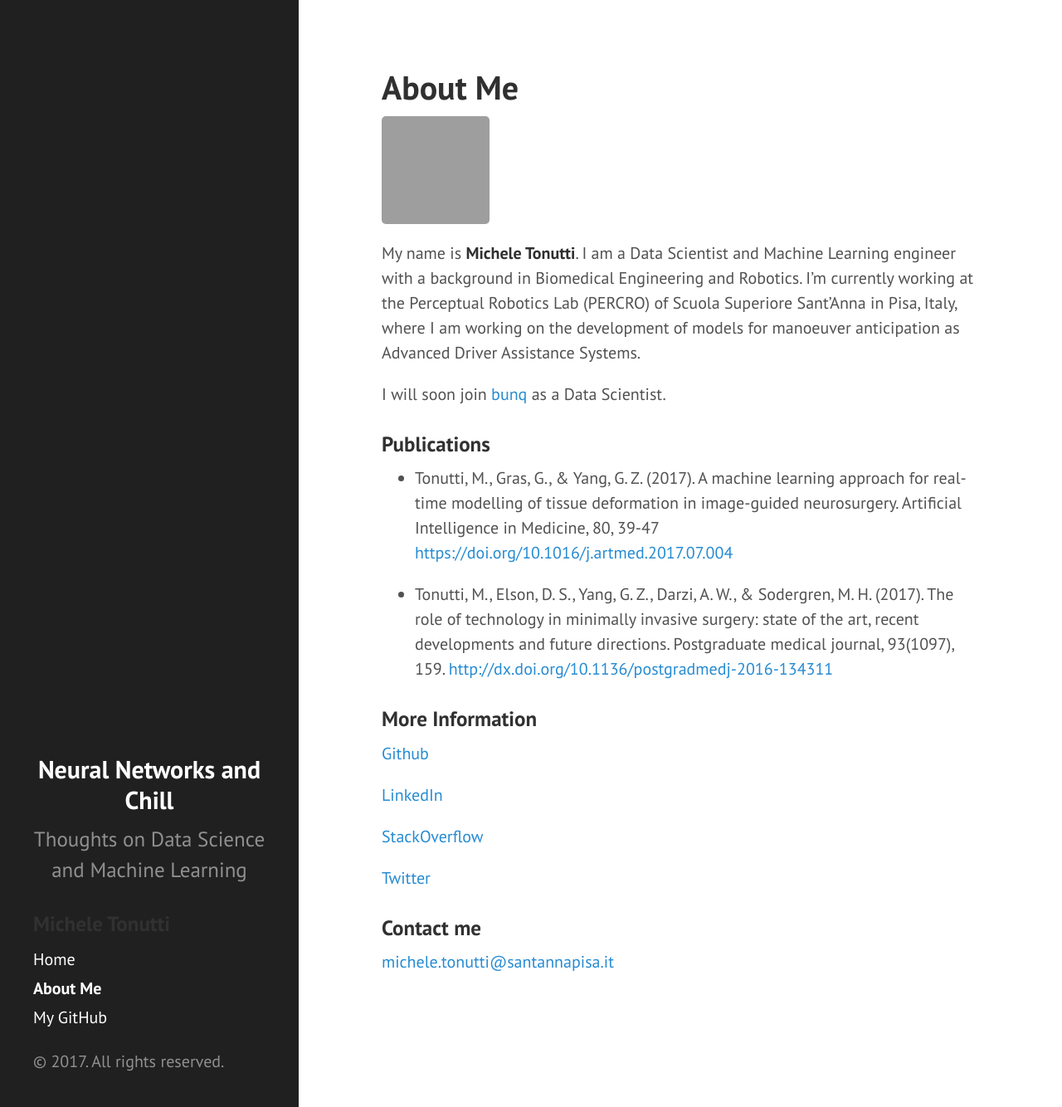
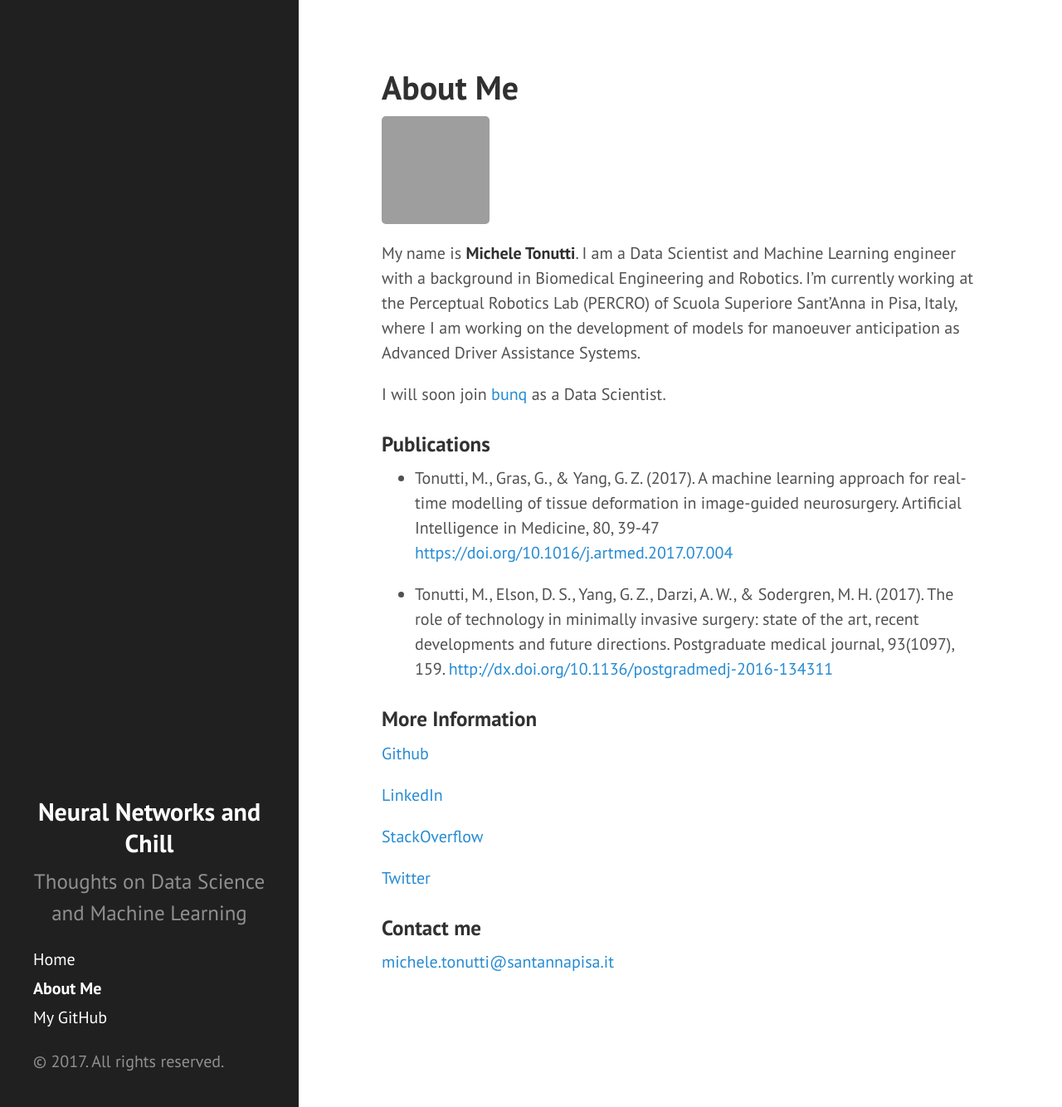
Before and after one commit to michetonu/michetonu.github.io, a Jekyll site: the page built from about.md, in a window 1280 px wide and 1334 px high. Shown: the whole window at 83% size. Built offline with Jekyll 4.4.1, drawn with Linux system fonts in a browser that asks for light colours; grey boxes are pictures that could not be loaded.

Commit message:
Update sidebar.html

```diff
--- a/_includes/sidebar.html
+++ b/_includes/sidebar.html
@@ -10,7 +10,7 @@
       </h2>
         <p class="lead">{{ site.description }}</p> </center>
     </div>
-    <h3>Michele Tonutti</h3>
+    <p color="white>>Michele Tonutti</p>
     <nav class="sidebar-nav">
       <a class="sidebar-nav-item" href="{{ site.url }}">Home</a>
 
```
